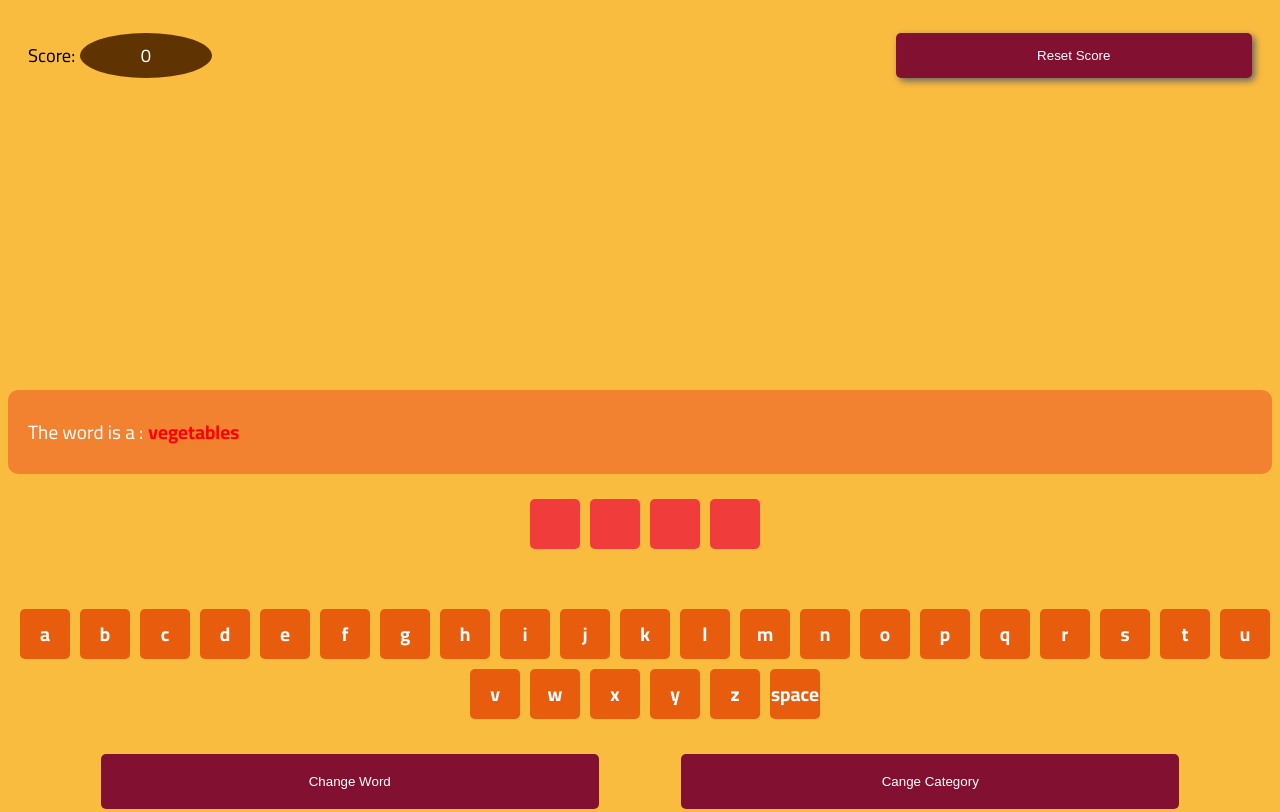
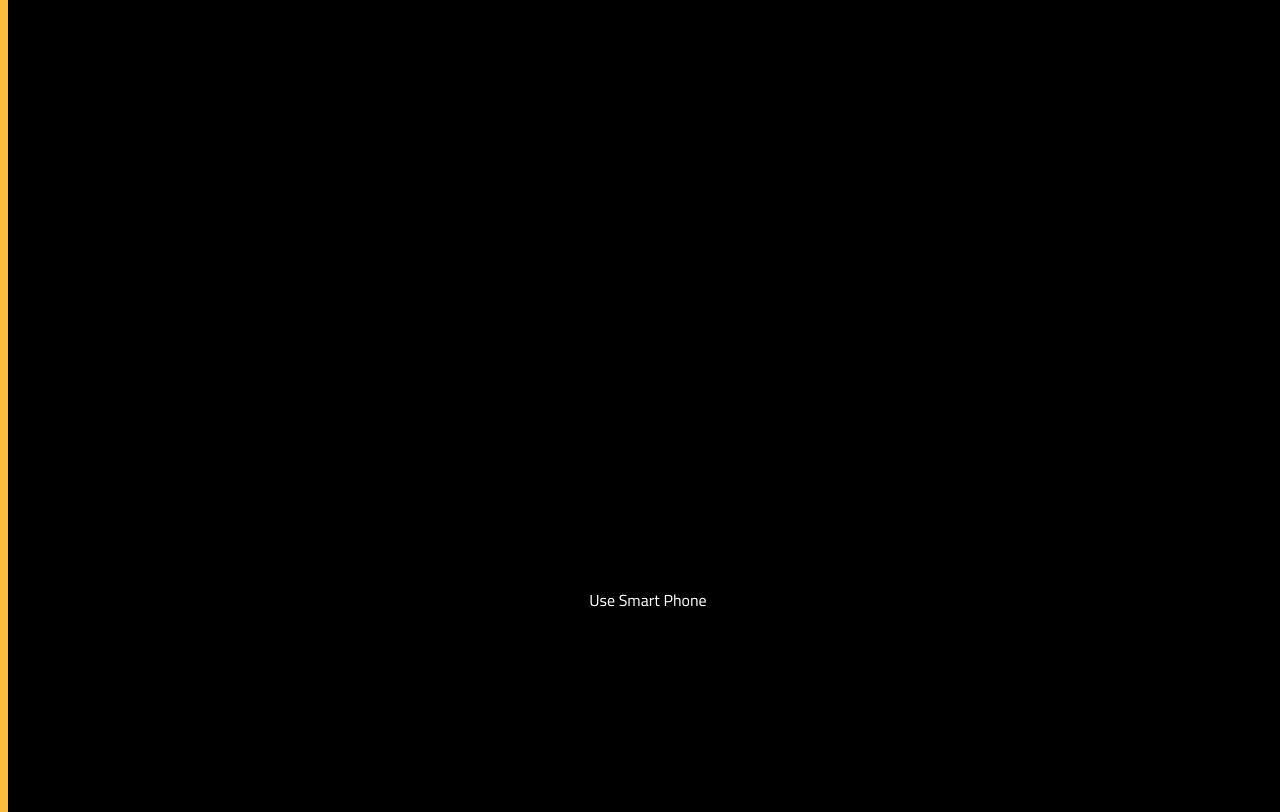
Before and after one commit to Abuhatabweb/hang-man, a plain HTML site: page index.html in a window 1280 px wide. Shown: the top 812 px of the page. Drawn offline with Linux system fonts and the light colour scheme.

Commit message:
Update index.html

```diff
--- a/index.html
+++ b/index.html
@@ -49,6 +49,7 @@
 
     </section>
 
+     <div class="block">Use Smart Phone</div>
     <script src="app/script.js"></script>
   </body>
 </html>
```
